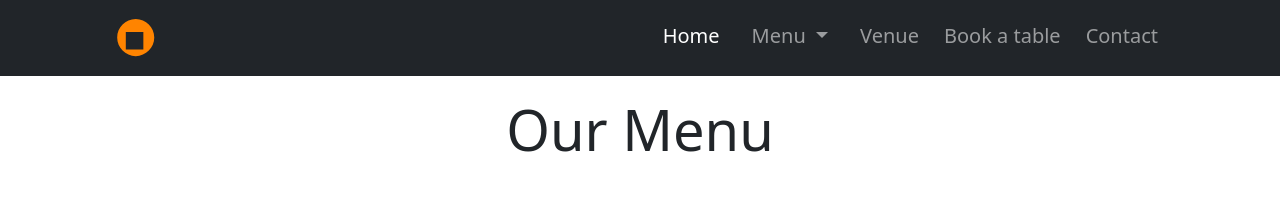
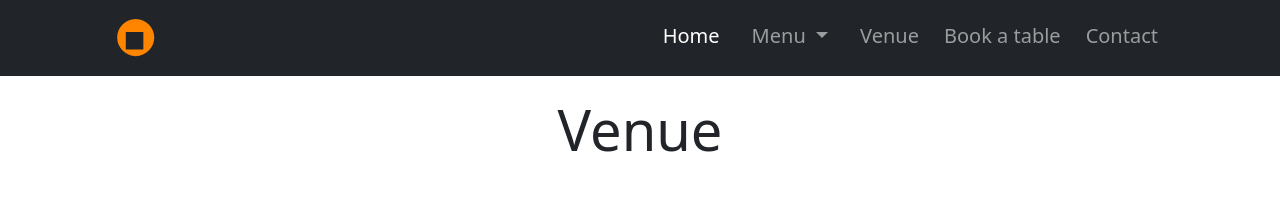
Before and after one commit to Elvikene/Bootstrap-Site, a plain HTML site: page venue.html in a window 1280 px wide. Shown: the top 216 px of the page. Drawn offline with nearby package versions, Linux system fonts and the light colour scheme.

Commit message:
Update venue.html

```diff
--- a/venue.html
+++ b/venue.html
@@ -154,7 +154,7 @@
 
     <div class="row text-center">
         <div class="col">
-            <h2 class="display-4 p-5 text-dark mt-5">Our Menu </h2>
+            <h2 class="display-4 p-5 text-dark mt-5">Venue</h2>
             <p class="lead">Restaurant Peet Ruut seats 70 guests through three floors. Our restaurant is located in a dignified Old Town building with an exciting history.</p>
         </div>
     </div>
```
